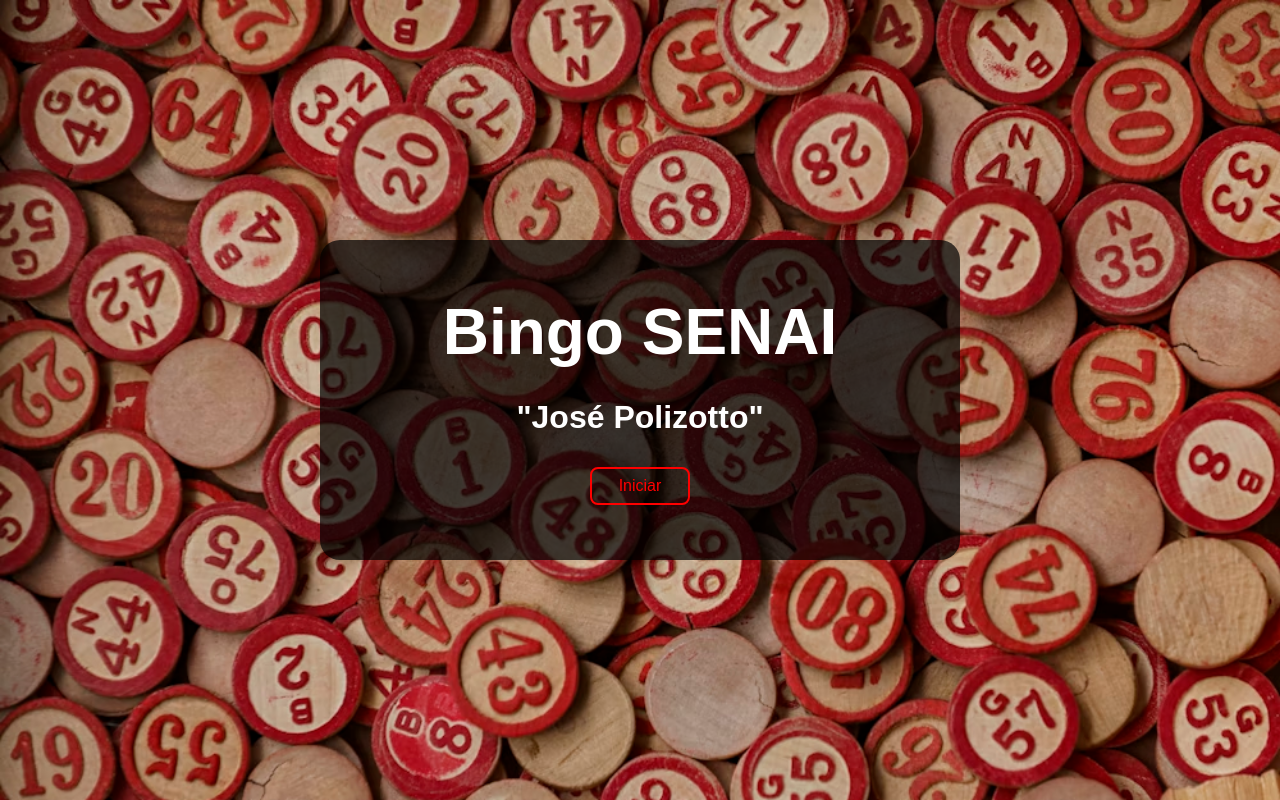
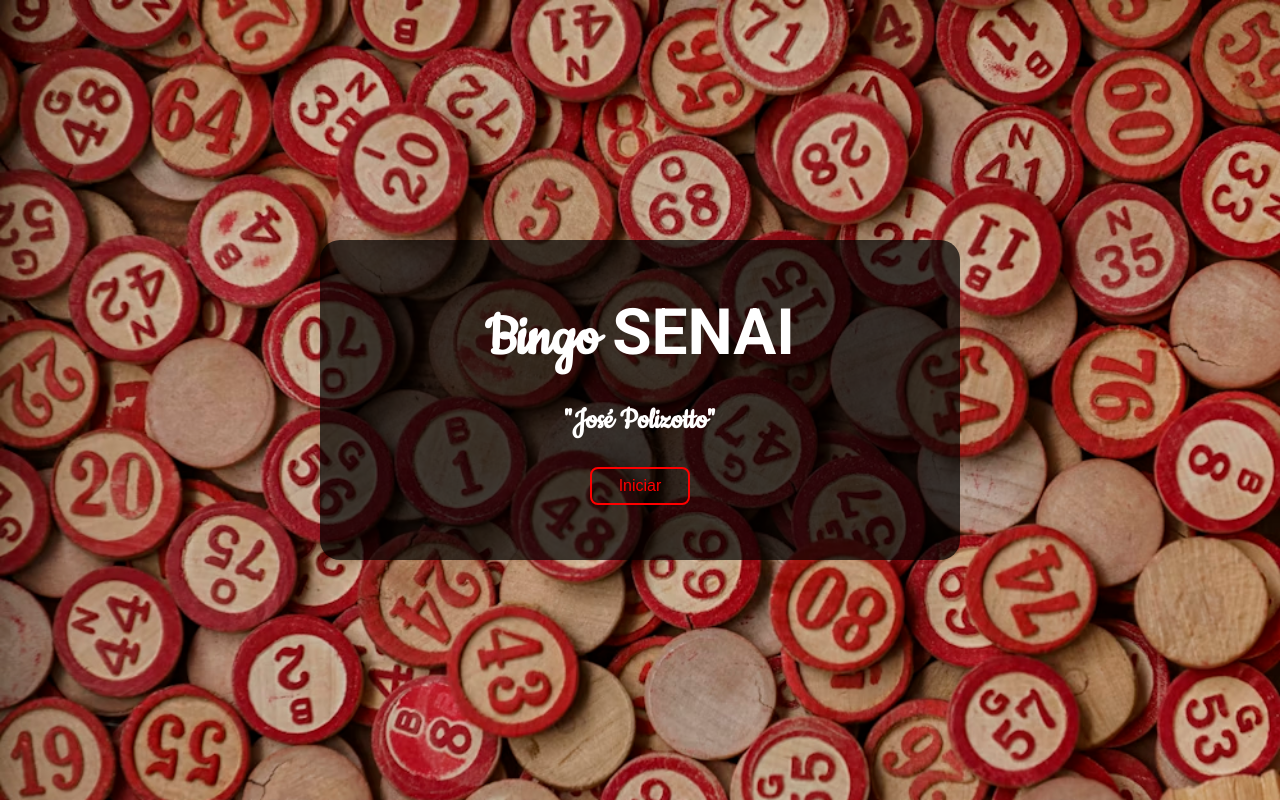
Before and after one commit to munizbruna/bingo, a plain HTML site: page index.html in a window 1280 px wide. Drawn offline with Linux system fonts and the light colour scheme.

Commit message:
Change font families to 'Roboto' and 'Cookie'
Updated font families for various elements in style.css.

```diff
--- a/style.css
+++ b/style.css
@@ -58,8 +58,7 @@ body {
 }
 
 .geral {
-    font-family: sans-serif;
-    display: flex;
+    font-family: "Roboto", sans-serif;    display: flex;
     justify-content: center;
     align-items: center;
     margin: 0;
@@ -67,17 +66,23 @@ body {
 }
 
 h1 {
+    font-family: "Cookie", cursive;
     font-size: 64px;
 }
 
 h2 {
+    font-family: "Cookie", cursive;
     font-size: 32px;
 }
 
 h3 {
+    font-family: "Cookie", cursive;
     display: none;
     padding: 20px;
+}
 
+span{
+     font-family: "Roboto", sans-serif;
 }
 
 header {
```
